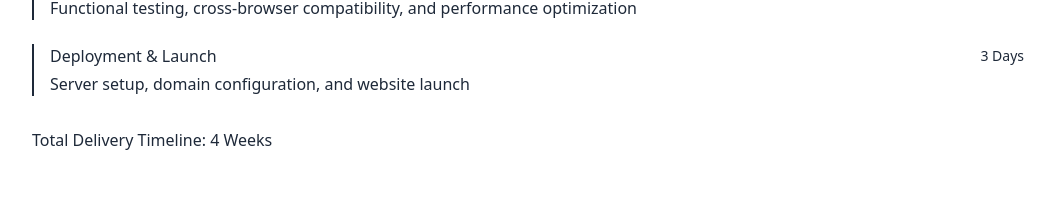
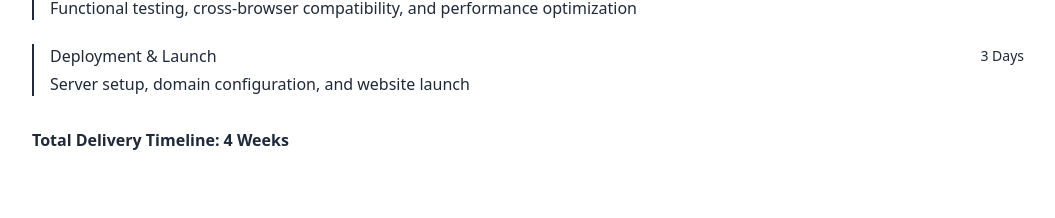
Before and after one commit to claudiusayadi/contracts, a Next.js app: page / in a window 1280 px wide. Shown: the part 1995-2213 px from the top of the page, without its empty margins (112-1167 px from the left). Built offline with nearby package versions, Linux system fonts and the light colour scheme.

Commit message:
fix: change footer text style from medium to bold for emphasis

```diff
--- a/src/components/sections/timeline.tsx
+++ b/src/components/sections/timeline.tsx
@@ -37,7 +37,7 @@ export default function Timeline({ title, content }: TimelineProps) {
 				))}
 			</div>
 
-			<div className='mt-8 text-foreground font-medium'>{content.footer}</div>
+			<div className='mt-8 text-foreground font-bold'>{content.footer}</div>
 		</Section>
 	);
 }
```
